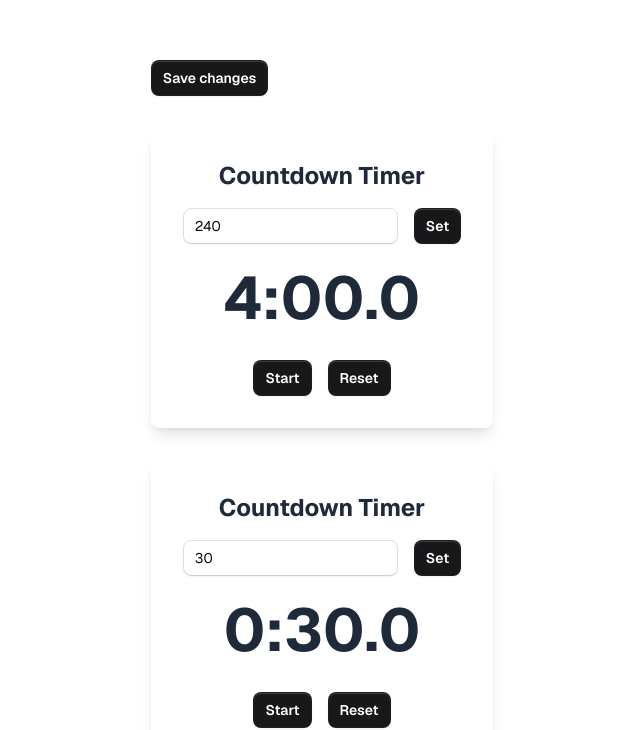
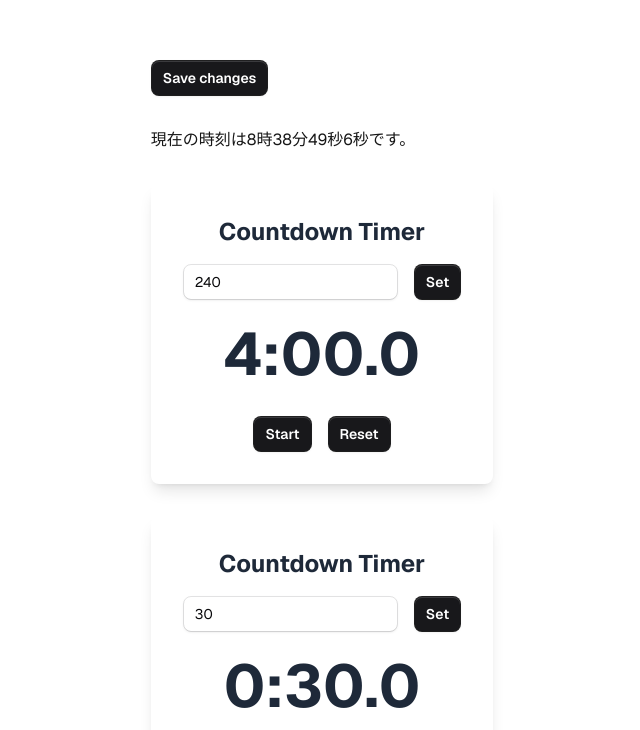
Before and after one commit to ryohei884/WP-Clock, a Next.js app: page / in a window 1280 px wide. Shown: the part 104-834 px from the top of the page, without its empty margins (318-958 px from the left). Built offline with nearby package versions, Linux system fonts and the light colour scheme; no server answers.

Commit message:
[WIP] use timers independently

```diff
--- a/package.json
+++ b/package.json
@@ -14,7 +14,7 @@
     "@heroicons/react": "^2.2.0",
     "clsx": "^2.1.1",
     "framer-motion": "^12.6.3",
-    "next": "15.2.4",
+    "next": "^15.3.1",
     "react": "^19.0.0",
     "react-dom": "^19.0.0",
     "use-sound": "^5.0.0"
--- a/src/app/page.tsx
+++ b/src/app/page.tsx
@@ -1,6 +1,6 @@
 "use client";
 
-import { useState, useRef, useEffect } from "react";
+import { useState, useRef, useEffect, useCallback } from "react";
 import type { ChangeEvent } from "react";
 import { Button } from "@/src/components/button";
 import { ShotClock } from "@/src/components/clock/shot-clock";
@@ -8,8 +8,18 @@ import useSound from "use-sound";
 import ShotTimeOver from "@/public/sounds/ShotTimeOver.mp3";
 import BallKeepStart from "@/public/sounds/BallKeepStart.mp3";
 import BallKeepPause from "@/public/sounds/BallKeepPause.mp3";
+import Go from "@/public/sounds/Go.mp3";
+import Yon from "@/public/sounds/Yon.mp3";
+import San from "@/public/sounds/San.mp3";
+import Ni from "@/public/sounds/Ni.mp3";
+import Ichi from "@/public/sounds/Ichi.mp3";
 
 export default function Home() {
+  const [playGo] = useSound(Go, { volume: 0.5 });
+  const [playYon] = useSound(Yon, { volume: 0.5 });
+  const [playSan] = useSound(San, { volume: 0.5 });
+  const [playNi] = useSound(Ni, { volume: 0.5 });
+  const [playIchi] = useSound(Ichi, { volume: 0.5 });
   const [playBallKeepStart] = useSound(BallKeepStart, { volume: 0.1 });
   const [playBallKeepPause] = useSound(BallKeepPause, { volume: 0.1 });
   const [playShotTimeOver] = useSound(ShotTimeOver, { volume: 1 });
@@ -25,8 +35,11 @@ export default function Home() {
   const timerRef = useRef<NodeJS.Timeout | null>(null);
   const [timerActive, setTimerActive] = useState<boolean>(false);
   const [timerPaused, setTimerPaused] = useState<boolean>(false);
+  const [timeNow, setTimeNow] = useState<string>("");
+  const timerNowRef = useRef<NodeJS.Timeout | null>(null);
 
-  const changeIsActives = (index: number, value: boolean): void => {
+  const changeIsActives = useCallback(
+    (index: number, value: boolean): void => {
       const nextIsActives = isActives.map((v, i) => {
         if (i === index) {
           return value;
@@ -35,9 +48,12 @@ export default function Home() {
         }
       });
       setIsActives(nextIsActives);
-  };
+    },
+    [isActives],
+  );
 
-  const changeIsPauseds = (index: number, value: boolean): void => {
+  const changeIsPauseds = useCallback(
+    (index: number, value: boolean): void => {
       const nextIsPauseds = isPauseds.map((v, i) => {
         if (i === index) {
           return value;
@@ -46,7 +62,9 @@ export default function Home() {
         }
       });
       setIsPauseds(nextIsPauseds);
-  };
+    },
+    [isPauseds],
+  );
 
   const changeTimeLefts = (index: number, value: number): void => {
     const nextTimeLefts = timeLefts.map((v, i) => {
@@ -122,16 +140,57 @@ export default function Home() {
     changeDurations(index, Number(e.target.value));
   };
 
+  const showCurrentTime = () => {
+    const now = new Date();
+    const hour = now.getHours();
+    const minute = String(now.getMinutes()).padStart(2, "0");
+    const second = String(now.getSeconds()).padStart(2, "0");
+    const msec = String(Math.floor(now.getMilliseconds() / 100)).padStart(
+      1,
+      "0",
+    );
+    const time = `現在の時刻は${hour}時${minute}分${second}秒${msec}秒です。`;
+    return time;
+  };
+
   useEffect(() => {
     if (timerActive && !timerPaused) {
       timerRef.current = setInterval(() => {
         setTimeLefts((prevTime) => {
-          const nextTimeLefts = prevTime.map((v) => {
-            if (v <= 1) {
+          const nextTimeLefts = prevTime.map((v, i) => {
+            if (isActives[i] && !isPauseds[i]) {
+              switch (v) {
+                case 50:
+                  playGo();
+                  return v - 1;
+                case 40:
+                  playYon();
+                  return v - 1;
+                case 30:
+                  playSan();
+                  return v - 1;
+                case 20:
+                  playNi();
+                  return v - 1;
+                case 10:
+                  playIchi();
+                  return v - 1;
+                case 0:
+                  if (isActives[i] && !isPauseds[i]) {
                     playShotTimeOver();
+                    changeIsActives(i, false);
+                    changeIsPauseds(i, true);
+                  }
+                  return 0;
+                default:
+                  return v - 1;
+              }
+            } else {
+              if (v <= 0) {
                 return 0;
               } else {
                 return v - 1;
+              }
             }
           });
           return nextTimeLefts;
@@ -139,12 +198,35 @@ export default function Home() {
       }, 100);
     }
 
+    timerNowRef.current = setInterval(() => {
+      setTimeNow(() => {
+        const nextTimeNow = showCurrentTime();
+        return nextTimeNow;
+      });
+    }, 100);
+
     return () => {
       if (timerRef.current) {
         clearInterval(timerRef.current);
       }
+      if (timerNowRef.current) {
+        clearInterval(timerNowRef.current);
+      }
     };
-  }, [timerActive, timerPaused, playShotTimeOver]);
+  }, [
+    timerActive,
+    timerPaused,
+    playShotTimeOver,
+    changeIsActives,
+    changeIsPauseds,
+    playGo,
+    playIchi,
+    playNi,
+    playSan,
+    playYon,
+    isActives,
+    isPauseds,
+  ]);
 
   const OpenSubWindow = () => {
     window.open(`http://localhost:3000/subwindow`, "Child1", "popup");
@@ -154,6 +236,7 @@ export default function Home() {
     <div className="grid grid-rows-[20px_1fr_20px] items-center justify-items-center min-h-screen p-8 pb-20 gap-16 sm:p-20 font-[family-name:var(--font-geist-sans)]">
       <main className="flex flex-col gap-[32px] row-start-2 items-center sm:items-start">
         <Button onClick={OpenSubWindow}>Save changes</Button>
+        <div>{timeNow}</div>
         {timeLefts.map((v, i) => {
           return (
             <ShotClock
--- a/src/components/clock/shot-clock.tsx
+++ b/src/components/clock/shot-clock.tsx
@@ -1,14 +1,6 @@
-"use client";
-
 import type { ChangeEvent, MouseEvent } from "react";
 import { Input } from "@/src/components/input";
 import { Button } from "@/src/components/button";
-import useSound from "use-sound";
-import Go from "@/public/sounds/Go.mp3";
-import Yon from "@/public/sounds/Yon.mp3";
-import San from "@/public/sounds/San.mp3";
-import Ni from "@/public/sounds/Ni.mp3";
-import Ichi from "@/public/sounds/Ichi.mp3";
 
 export function ShotClock({
   index,
@@ -34,35 +26,10 @@ export function ShotClock({
     e: ChangeEvent<HTMLInputElement>,
   ) => void;
 }) {
-  const [playGo] = useSound(Go, { volume: 0.5 });
-  const [playYon] = useSound(Yon, { volume: 0.5 });
-  const [playSan] = useSound(San, { volume: 0.5 });
-  const [playNi] = useSound(Ni, { volume: 0.5 });
-  const [playIchi] = useSound(Ichi, { volume: 0.5 });
-
   const formatTime = (time: number): string => {
     const minutes = Math.floor(time / 600);
     const seconds = Math.floor((time % 600) / 10);
     const msec = (time % 600) - seconds * 10;
-    switch (time) {
-      case 50:
-        playGo();
-        break;
-      case 40:
-        playYon();
-        break;
-      case 30:
-        playSan();
-        break;
-      case 20:
-        playNi();
-        break;
-      case 10:
-        playIchi();
-        break;
-      default:
-        break;
-    }
     return `${String(minutes).padStart(1, "0")}:${String(seconds).padStart(2, "0")}.${String(msec)}`;
   };
 
```
Also changed, not shown: 1 other file (tests, documents, lock files or other folders). Lines whose indentation alone changed are shown as unchanged.
